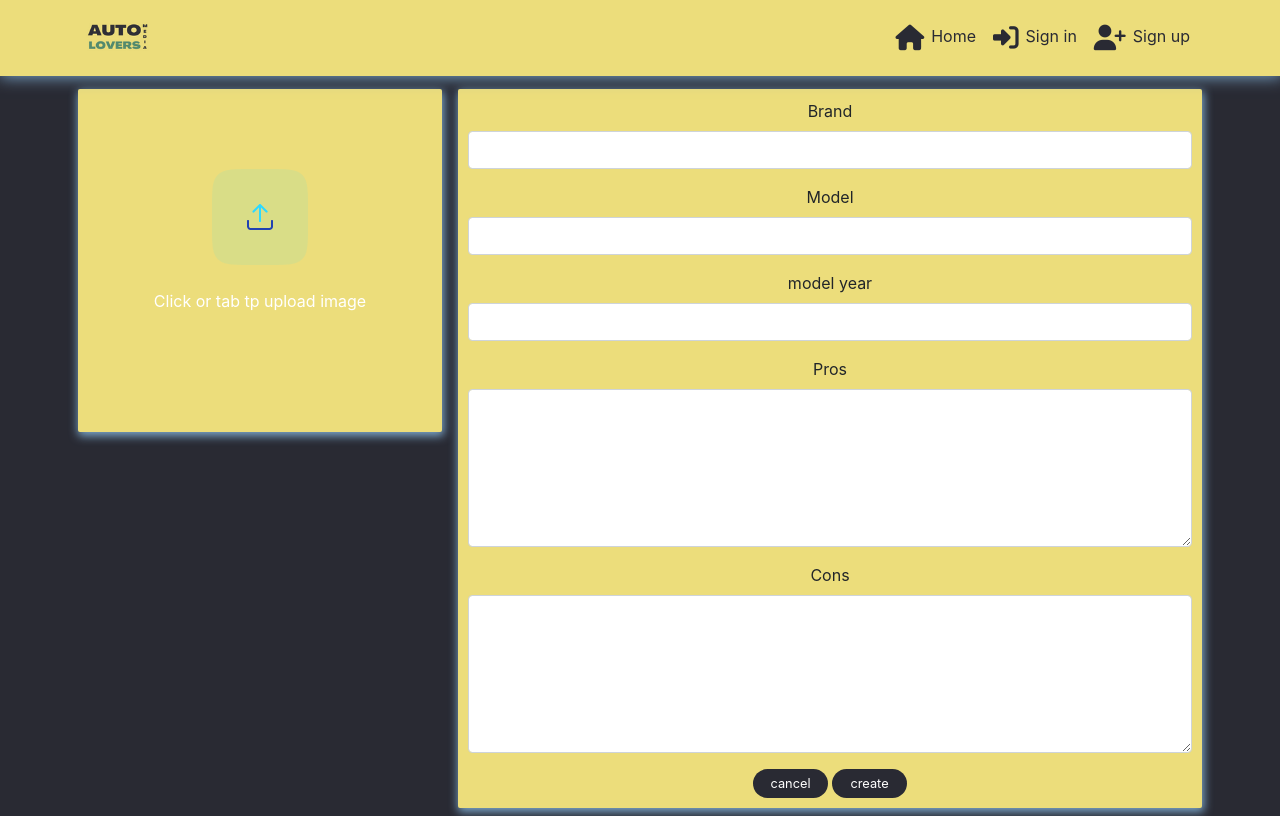
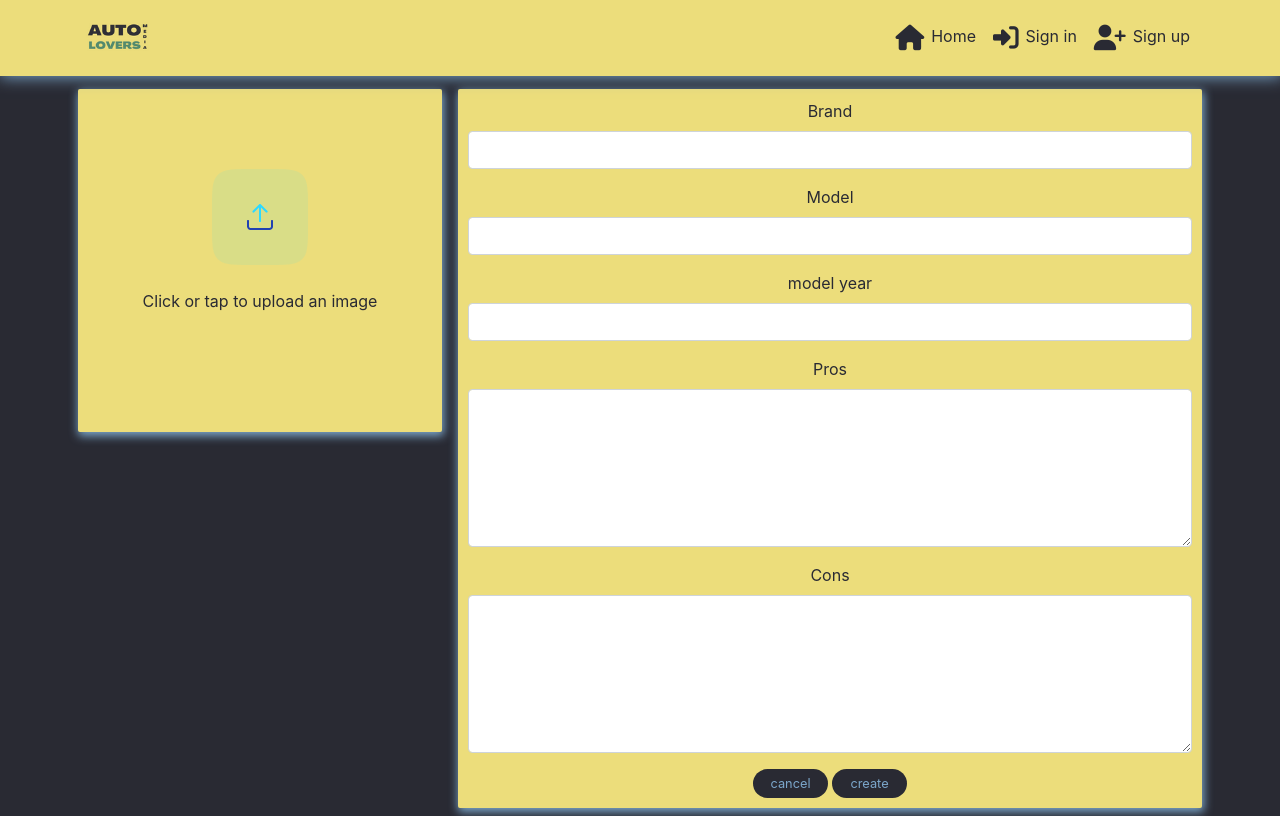
Before and after one commit to EmanuelGustafzon/autoloversmedia, a React (Create React App) app: page /review/create in a window 1280 px wide. Built offline with nearby package versions, Linux system fonts and the light colour scheme; no server answers.

Commit message:
fix bug to the create reviwe, before the images were not displaying. Add style to buttons.

```diff
--- a/src/App.module.css
+++ b/src/App.module.css
@@ -2,6 +2,7 @@
 
     background-color: #292A33;
     min-height: 100vh;
+    color:white;
   }
   .Main {
     padding-top: 81px;
@@ -9,6 +10,7 @@
 
   .Content {
     background-color: #ECDD7B;
+    color: #292A33;
     padding: 10px;
     border-radius: 2px;
     box-shadow: 1px 3px 10px 1px ;
@@ -64,7 +66,7 @@
     color:white;
   }
   p {
-    color: white;
+    color: #292A33;
   }
   figure {
     text-align: center;
--- a/src/pages/reviews/ReviewCreateForm.js
+++ b/src/pages/reviews/ReviewCreateForm.js
@@ -47,7 +47,6 @@ function ReviewCreateForm() {
 
   const textFields = (
     <div className="text-center">
-      {/* Add your form fields here */}
 
       <Form.Group>
               <Form.Label>Brand</Form.Label>
@@ -119,29 +118,34 @@ function ReviewCreateForm() {
       <Row>
         <Col className="py-2 p-0 p-md-2" md={5} lg={4}>
           <Container
-            className={`${appStyles.Content} ${styles.Container} d-flex flex-column justify-content-center`}>
-
+            className={`${appStyles.Content} ${styles.Container} d-flex flex-column justify-content-center`}
+          >
             <Form.Group className="text-center">
               {image ? (
                 <>
                   <figure>
-                    <Image className={appStyles.Image} src={Image} rounded/>
-
+                    <Image className={appStyles.Image} src={image} rounded />
                   </figure>
                   <div>
-                        <Form.Label className={`${btnStyles.Button} btn`}
-                        htmlFor="image-upload">
-                            <p>Change the image</p>
+                    <Form.Label
+                      className={`${btnStyles.Button} btn`}
+                      htmlFor="image-upload"
+                    >
+                      Change the image
                     </Form.Label>
                   </div>
                 </>
               ) : (
                 <Form.Label
                   className="d-flex justify-content-center"
-                    htmlFor="image-upload">
-                    <Asset src={Upload} message='Click or tab tp upload image'/>
+                  htmlFor="image-upload"
+                >
+                  <Asset
+                    src={Upload}
+                    message="Click or tap to upload an image"
+                  />
                 </Form.Label>
-                ) }
+              )}
 
               <Form.File
                 id="image-upload"
@@ -149,10 +153,7 @@ function ReviewCreateForm() {
                 onChange={handleChangeImage}
               />
             </Form.Group>
-
-
             <div className="d-md-none">{textFields}</div>
-
           </Container>
         </Col>
         <Col md={7} lg={8} className="d-none d-md-block p-0 p-md-2">
--- a/src/styles/Button.module.css
+++ b/src/styles/Button.module.css
@@ -8,6 +8,7 @@
     margin-right: 2px;
     min-width: 75px;
     background-color: #292A33;
+    color: #7CA7CB;
   }
 
   .Button:hover {
```
Lines whose indentation alone changed are shown as unchanged.
